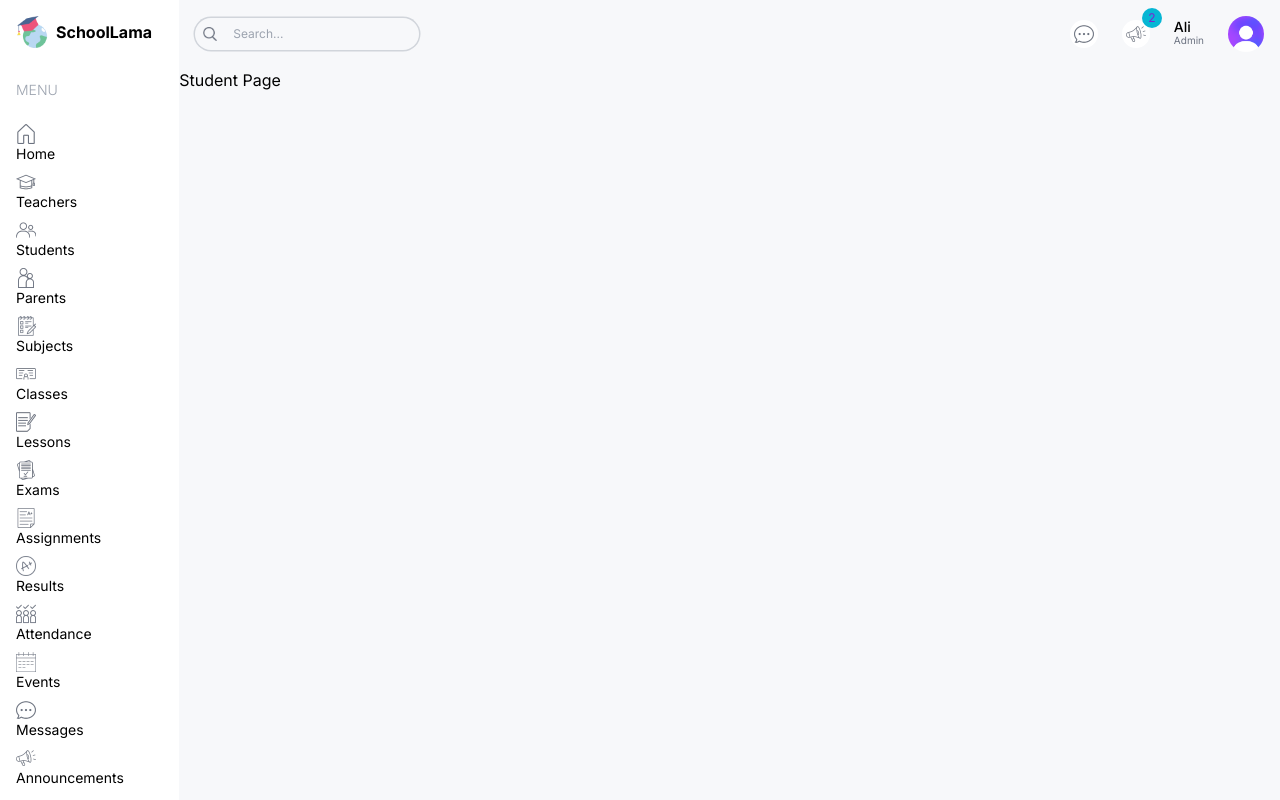
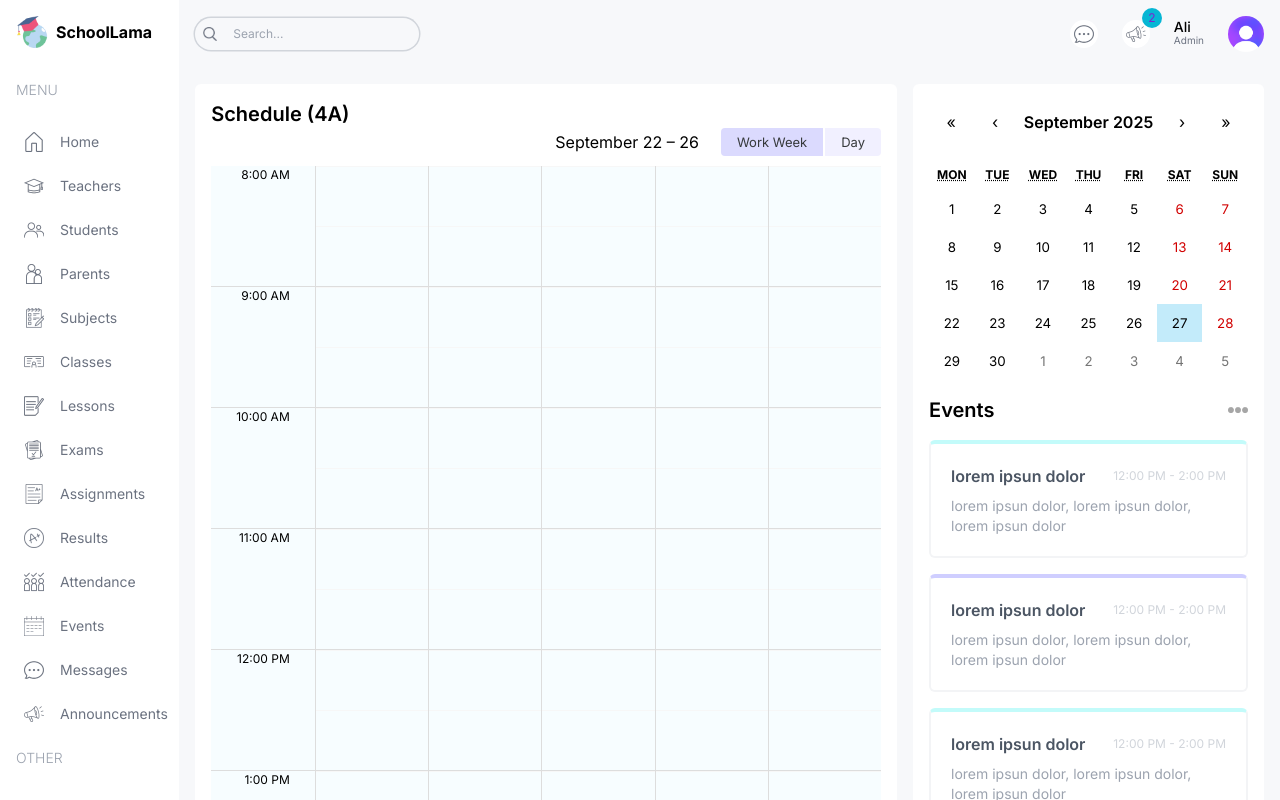
Before and after one commit to DostMohammadFahimi/F-SMIS, a Next.js app: page /student in a window 1280 px wide. Shown: the top 800 px of the page. Built offline with nearby package versions, Linux system fonts and the light colour scheme.

Commit message:
complete the student page

```diff
--- a/package.json
+++ b/package.json
@@ -9,8 +9,11 @@
     "lint": "next lint"
   },
   "dependencies": {
+    "@types/react-big-calendar": "^1.16.3",
+    "moment": "^2.30.1",
     "next": "14.2.5",
     "react": "^18",
+    "react-big-calendar": "^1.19.4",
     "react-calendar": "^6.0.0",
     "react-dom": "^18",
     "recharts": "^3.2.1"
--- a/src/app/(dashboard)/student/page.tsx
+++ b/src/app/(dashboard)/student/page.tsx
@@ -1,10 +1,24 @@
+import Announcements from "@/components/Announcements";
+import BigCalender from "@/components/BigCalender";
+import EventCalender from "@/components/EventCalender";
 
 const StudentPage = () => {
   return (
-    <div>
-      Student Page
+    <div className="p-4 flex gap-4 flex-col xl:flex-row">
+      {/* {left} */}
+      <div className="w-full xl:w-2/3 ">
+        <div className="h-full bg-white p-4 rounded-md">
+          <h1 className="text-xl font-semibold">Schedule (4A)</h1>
+          <BigCalender />
+        </div>
+      </div>
+      {/* {Right} */}
+      <div className="w-full xl:w-1/3 flex flex-col gap-8">
+        <EventCalender />
+        <Announcements />
+      </div>
     </div>
-  )
-}
+  );
+};
 
-export default StudentPage
+export default StudentPage;
--- a/src/app/globals.css
+++ b/src/app/globals.css
@@ -16,3 +16,91 @@
     background-color: #C3EBFA !important;
     color: black !important;
 }
+
+.rbc-btn-group:first-child{
+    display: none !important;
+}
+
+.rbc-toolbar-label{
+    text-align: right !important;
+    padding: 0px 20px !important;
+}
+
+.rbc-btn-group:last-child{
+    font-size: 13px !important;
+}
+.rbc-btn-group:last-child button{
+    border: none;
+    background-color: #f1f0ff !important;
+    margin-left: 2px !important;
+}
+
+.rbc-toolbar button.rbc-active{
+    background-color: #dbdafe !important;
+    box-shadow: none !important;
+}
+
+.rbc-time-view{
+    border:#eee !important ;
+}
+
+.rbc-time-header{
+    display: none !important;
+}
+
+.rbc-time-content{
+    border: none !important;
+}
+
+.rbc-time-gutter.rbc-time-column{
+    font-size: 12px !important;
+}
+.rbc-time-gutter.rbc-time-column .rbc-timeslot-group{
+    padding: 0px 20px !important;
+}
+
+.rbc-timeslot-group{
+    background-color: #f7fdff !important;
+}
+
+.rbc-day-slot{
+     font-size: 14px !important;
+}
+
+
+.rbc-event{
+    border: none !important;
+    color: black !important;
+    padding: 10px !important;
+    margin: 10px !important;
+    width: 99% !important;
+}
+.rbc-event:nth-child(1){
+    background-color: #e2f8ff !important;
+}
+.rbc-event:nth-child(2){
+    background-color: #fefce8 !important;
+}
+.rbc-event:nth-child(3){
+    background-color: #f2f1ff !important;
+}
+.rbc-event:nth-child(4){
+    background-color: #fdf2fb !important;
+}
+.rbc-event:nth-child(5){
+    background-color: #e2f8ff !important;
+}
+.rbc-event:nth-child(6){
+    background-color: #f2fce8 !important;
+}
+.rbc-event:nth-child(7){
+    background-color: #f2f1ff !important;
+}
+.rbc-event:nth-child(8){
+    background-color: #fdf2fb !important;
+}
+
+.rbc-event-label{
+    color: gray !important;
+    margin-bottom: 5px !important;
+}
--- /dev/null
+++ b/src/components/BigCalender.tsx
@@ -0,0 +1,33 @@
+"use client";
+import { calendarEvents } from "@/lib/data";
+import moment from "moment";
+import { useState } from "react";
+import { Calendar, momentLocalizer, View, Views } from "react-big-calendar";
+import "react-big-calendar/lib/css/react-big-calendar.css";
+
+const localizer = momentLocalizer(moment);
+const BigCalender = () => {
+  const [view, setView] = useState<View>(Views.WORK_WEEK);
+
+  const handleOnChangeView = (selectedView: View) => {
+    setView(selectedView);
+  };
+  return (
+
+      <Calendar
+        localizer={localizer}
+        events={calendarEvents}
+        startAccessor="start"
+        endAccessor="end"
+        views={["work_week", "day"]}
+        view={view}
+        style={{ height: "98%" }}
+        onView={handleOnChangeView}
+        min={new Date(2025, 1, 0, 8, 0, 0)}
+        max={new Date(2025, 1, 0, 17, 0, 0)}
+      />
+
+  );
+};
+
+export default BigCalender;
--- a/src/components/Menu.tsx
+++ b/src/components/Menu.tsx
@@ -1,3 +1,4 @@
+import { role } from "@/lib/data";
 import Image from "next/image";
 import Link from "next/link";
 
@@ -121,13 +122,19 @@ const Menu = () => {
     <div className="mt-4 text-sm">
       {menuItems.map((i) => (
         <div className="flex flex-col gap-2" key={i.title}>
-          <span className="hidden lg:block text-gray-400 font-light my-4">{i.title}</span>
-          {i.items.map((item) => (
-            <Link href={item.href} key={item.label}>
-              <Image src={item.icon} alt="" width={20} height={20} />
-              <span className="hidden lg:block">{item.label}</span>
-            </ Link>
-          ))}
+          <span className="hidden lg:block text-gray-400 font-light my-4">
+            {i.title}
+          </span>
+          {i.items.map((item) => {
+            if (item.visible.includes(role)) {
+              return (
+                <Link href={item.href} key={item.label} className="flex items-center justify-center lg:justify-start gap-4 text-gray-500 py-2 md:px-2 rounded-md hover:bg-lamaSkyLight ">
+                  <Image src={item.icon} alt="" width={20} height={20} />
+                  <span className="hidden lg:block">{item.label}</span>
+                </Link>
+              );
+            }
+          })}
         </div>
       ))}
     </div>
--- a/src/lib/data.ts
+++ b/src/lib/data.ts
@@ -921,143 +921,143 @@ export const calendarEvents = [
   {
     title: "Math",
     allDay: false,
-    start: new Date(2024, 7, 12, 8, 0),
-    end: new Date(2024, 7, 12, 8, 45),
+    start: new Date(2025, 8, 29, 8, 0),
+    end: new Date(2025, 8, 29, 8, 45),
   },
   {
     title: "English",
     allDay: false,
-    start: new Date(2024, 7, 12, 9, 0),
-    end: new Date(2024, 7, 12, 9, 45),
+    start: new Date(2025, 8, 29, 9, 0),
+    end: new Date(2025, 8, 29, 9, 45),
   },
   {
     title: "Biology",
     allDay: false,
-    start: new Date(2024, 7, 12, 10, 0),
-    end: new Date(2024, 7, 12, 10, 45),
+    start: new Date(2025, 8, 29, 10, 0),
+    end: new Date(2025, 8, 29, 10, 45),
   },
   {
     title: "Physics",
     allDay: false,
-    start: new Date(2024, 7, 12, 11, 0),
-    end: new Date(2024, 7, 12, 11, 45),
+    start: new Date(2025, 8, 29, 11, 0),
+    end: new Date(2025, 8, 29, 11, 45),
   },
   {
     title: "Chemistry",
     allDay: false,
-    start: new Date(2024, 7, 12, 13, 0),
-    end: new Date(2024, 7, 12, 13, 45),
+    start: new Date(2025, 8, 29, 13, 0),
+    end: new Date(2025, 8, 29, 13, 45),
   },
   {
     title: "History",
     allDay: false,
-    start: new Date(2024, 7, 12, 14, 0),
-    end: new Date(2024, 7, 12, 14, 45),
+    start: new Date(2025, 8, 29, 14, 0),
+    end: new Date(2025, 8, 29, 14, 45),
   },
   {
     title: "English",
     allDay: false,
-    start: new Date(2024, 7, 13, 9, 0),
-    end: new Date(2024, 7, 13, 9, 45),
+    start: new Date(2025, 8, 30, 9, 0),
+    end: new Date(2025, 8, 30, 9, 45),
   },
   {
     title: "Biology",
     allDay: false,
-    start: new Date(2024, 7, 13, 10, 0),
-    end: new Date(2024, 7, 13, 10, 45),
+    start: new Date(2025, 8, 30, 10, 0),
+    end: new Date(2025, 8, 30, 10, 45),
   },
   {
     title: "Physics",
     allDay: false,
-    start: new Date(2024, 7, 13, 11, 0),
-    end: new Date(2024, 7, 13, 11, 45),
+    start: new Date(2025, 8, 30, 11, 0),
+    end: new Date(2025, 8, 30, 11, 45),
   },
 
   {
     title: "History",
     allDay: false,
-    start: new Date(2024, 7, 13, 14, 0),
-    end: new Date(2024, 7, 13, 14, 45),
+    start: new Date(2025, 8, 30, 14, 0),
+    end: new Date(2025, 8, 30, 14, 45),
   },
   {
     title: "Math",
     allDay: false,
-    start: new Date(2024, 7, 14, 8, 0),
-    end: new Date(2024, 7, 14, 8, 45),
+    start: new Date(2025, 9, 1, 8, 0),
+    end: new Date(2025, 9, 1, 8, 45),
   },
   {
     title: "Biology",
     allDay: false,
-    start: new Date(2024, 7, 14, 10, 0),
-    end: new Date(2024, 7, 14, 10, 45),
+    start: new Date(2025, 9, 1, 10, 0),
+    end: new Date(2025, 9, 1, 10, 45),
   },
 
   {
     title: "Chemistry",
     allDay: false,
-    start: new Date(2024, 7, 14, 13, 0),
-    end: new Date(2024, 7, 14, 13, 45),
+    start: new Date(2025, 9, 1, 13, 0),
+    end: new Date(2025, 9, 1, 13, 45),
   },
   {
     title: "History",
     allDay: false,
-    start: new Date(2024, 7, 14, 14, 0),
-    end: new Date(2024, 7, 13, 14, 45),
+    start: new Date(2025, 9, 1, 14, 0),
+    end: new Date(2025, 9, 1, 14, 45),
   },
   {
     title: "English",
     allDay: false,
-    start: new Date(2024, 7, 15, 9, 0),
-    end: new Date(2024, 7, 15, 9, 45),
+    start: new Date(2025, 9, 2, 9, 0),
+    end: new Date(2025, 9, 2, 9, 45),
   },
   {
     title: "Biology",
     allDay: false,
-    start: new Date(2024, 7, 15, 10, 0),
-    end: new Date(2024, 7, 15, 10, 45),
+    start: new Date(2025, 9, 2, 10, 0),
+    end: new Date(2025, 9, 2, 10, 45),
   },
   {
     title: "Physics",
     allDay: false,
-    start: new Date(2024, 7, 15, 11, 0),
-    end: new Date(2024, 7, 15, 11, 45),
+    start: new Date(2025, 9, 2, 11, 0),
+    end: new Date(2025, 9, 2, 11, 45),
   },
 
   {
     title: "History",
     allDay: false,
-    start: new Date(2024, 7, 15, 14, 0),
-    end: new Date(2024, 7, 15, 14, 45),
+    start: new Date(2025, 9, 2, 14, 0),
+    end: new Date(2025, 9, 2, 14, 45),
   },
   {
     title: "Math",
     allDay: false,
-    start: new Date(2024, 7, 16, 8, 0),
-    end: new Date(2024, 7, 16, 8, 45),
+    start: new Date(2025, 9, 3, 8, 0),
+    end: new Date(2025, 9, 3, 8, 45),
   },
   {
     title: "English",
     allDay: false,
-    start: new Date(2024, 7, 16, 9, 0),
-    end: new Date(2024, 7, 16, 9, 45),
+    start: new Date(2025, 9, 3, 9, 0),
+    end: new Date(2025, 9, 3, 9, 45),
   },
 
   {
     title: "Physics",
     allDay: false,
-    start: new Date(2024, 7, 16, 11, 0),
-    end: new Date(2024, 7, 16, 11, 45),
+    start: new Date(2025, 9, 3, 11, 0),
+    end: new Date(2025, 9, 3, 11, 45),
   },
   {
     title: "Chemistry",
     allDay: false,
-    start: new Date(2024, 7, 16, 13, 0),
-    end: new Date(2024, 7, 16, 13, 45),
+    start: new Date(2025, 9, 3, 13, 0),
+    end: new Date(2025, 9, 3, 13, 45),
   },
   {
     title: "History",
     allDay: false,
-    start: new Date(2024, 7, 16, 14, 0),
-    end: new Date(2024, 7, 16, 14, 45),
+    start: new Date(2025, 9, 3, 14, 0),
+    end: new Date(2025, 9, 3, 14, 45),
   },
 ];
```
Also changed, not shown: 1 other file (tests, documents, lock files or other folders).
